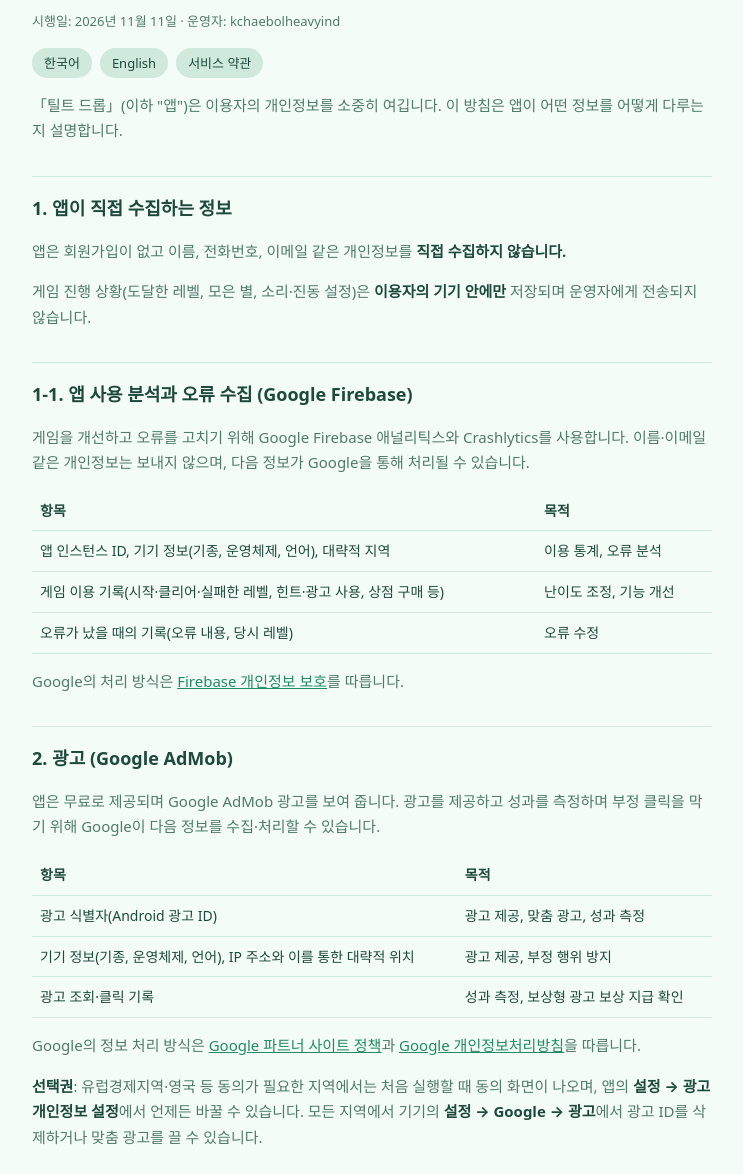
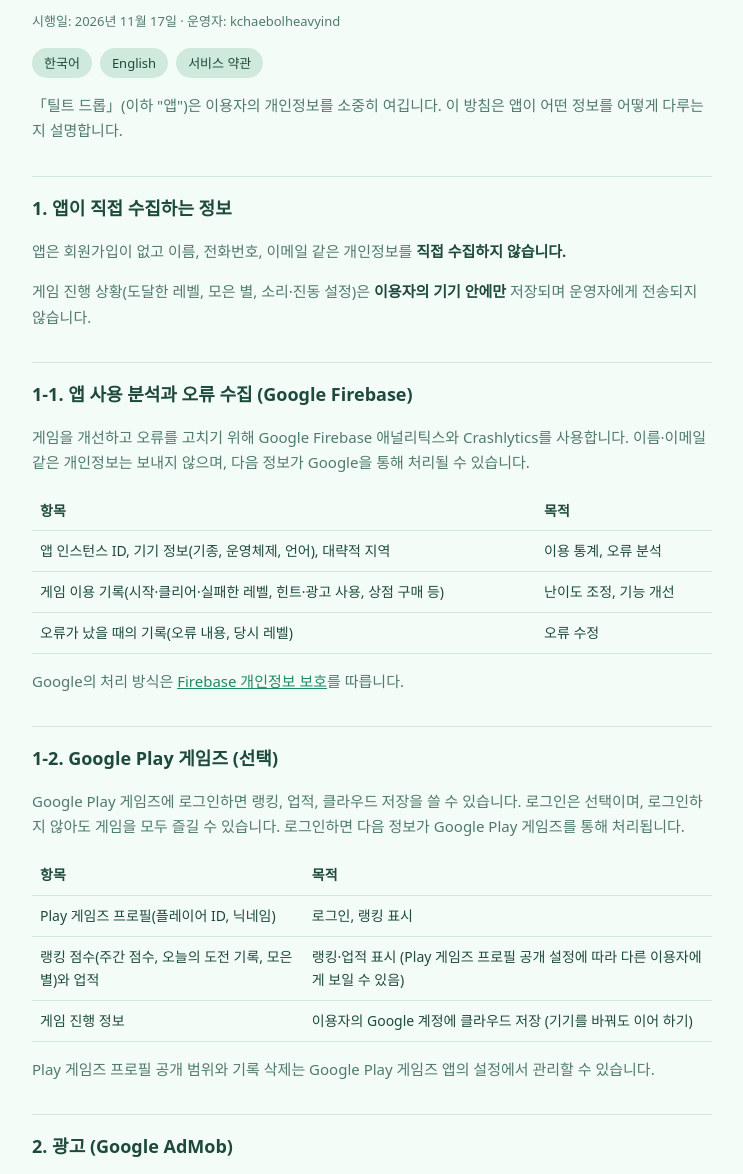
Before and after one commit to elkardian2/tilt-drop-privacy, a plain HTML site: page index.html in a window 1280 px wide. Shown: the part 69-1243 px from the top of the page, without its empty margins (268-1011 px from the left). Drawn offline with Linux system fonts and the light colour scheme.

Commit message:
개인정보처리방침: Google Play 게임즈 항목 추가
Co-Authored-By: Claude Opus 5.5 <noreply@anthropic.com>
Claude-Session: https://claude.ai/code/session_01T8273RvaGLUx5DTWsGLXjC

```diff
--- a/index.html
+++ b/index.html
@@ -25,7 +25,7 @@ th { color: var(--ink); }
 <body>
 <main>
 <h1>틸트 드롭 개인정보처리방침</h1>
-<p class="meta">시행일: 2026년 11월 11일 · 운영자: <span class="op">kchaebolheavyind</span></p>
+<p class="meta">시행일: 2026년 11월 17일 · 운영자: <span class="op">kchaebolheavyind</span></p>
 <div class="lang"><a href="#ko">한국어</a><a href="#en">English</a><a href="terms.html">서비스 약관</a></div>
 
 <section id="ko">
@@ -44,6 +44,16 @@ th { color: var(--ink); }
 <tr><td>오류가 났을 때의 기록(오류 내용, 당시 레벨)</td><td>오류 수정</td></tr>
 </table></div>
 <p>Google의 처리 방식은 <a href="https://firebase.google.com/support/privacy" target="_blank" rel="noopener">Firebase 개인정보 보호</a>를 따릅니다.</p>
+
+<h2>1-2. Google Play 게임즈 (선택)</h2>
+<p>Google Play 게임즈에 로그인하면 랭킹, 업적, 클라우드 저장을 쓸 수 있습니다. 로그인은 선택이며, 로그인하지 않아도 게임을 모두 즐길 수 있습니다. 로그인하면 다음 정보가 Google Play 게임즈를 통해 처리됩니다.</p>
+<div class="wrap"><table>
+<tr><th>항목</th><th>목적</th></tr>
+<tr><td>Play 게임즈 프로필(플레이어 ID, 닉네임)</td><td>로그인, 랭킹 표시</td></tr>
+<tr><td>랭킹 점수(주간 점수, 오늘의 도전 기록, 모은 별)와 업적</td><td>랭킹·업적 표시 (Play 게임즈 프로필 공개 설정에 따라 다른 이용자에게 보일 수 있음)</td></tr>
+<tr><td>게임 진행 정보</td><td>이용자의 Google 계정에 클라우드 저장 (기기를 바꿔도 이어 하기)</td></tr>
+</table></div>
+<p>Play 게임즈 프로필 공개 범위와 기록 삭제는 Google Play 게임즈 앱의 설정에서 관리할 수 있습니다.</p>
 
 <h2>2. 광고 (Google AdMob)</h2>
 <p>앱은 무료로 제공되며 Google AdMob 광고를 보여 줍니다. 광고를 제공하고 성과를 측정하며 부정 클릭을 막기 위해 Google이 다음 정보를 수집·처리할 수 있습니다.</p>
@@ -74,9 +84,10 @@ th { color: var(--ink); }
 
 <section id="en">
 <h2 style="border-top-width:3px">Tilt Drop Privacy Policy (English)</h2>
-<p class="meta">Effective: November 11, 2026 · Operator: <span class="op">kchaebolheavyind</span></p>
+<p class="meta">Effective: November 17, 2026 · Operator: <span class="op">kchaebolheavyind</span></p>
 <p><strong>Information we collect directly.</strong> Tilt Drop has no accounts and does not collect your name, phone number, email or other personal information. Game progress (levels, stars, sound and vibration settings) is stored only on your device and is never sent to us.</p>
 <p><strong>App analytics and crash reports (Google Firebase).</strong> To improve the game and fix bugs we use Google Firebase Analytics and Crashlytics. No name or email is sent. Google may process an app instance ID, device information (model, OS, language), approximate region, gameplay events (levels started, cleared or failed, hint and ad use, shop purchases) and crash details (error message, current level). See <a href="https://firebase.google.com/support/privacy" target="_blank" rel="noopener">Firebase privacy</a>.</p>
+<p><strong>Google Play Games (optional).</strong> If you sign in to Google Play Games you can use rankings, achievements and cloud save. Signing in is optional and the whole game can be played without it. When signed in, your Play Games profile (player ID and nickname), ranking scores (weekly score, daily challenge record, total stars) and achievements are processed by Google Play Games and may be visible to others depending on your Play Games profile settings, and your game progress is saved to your Google account. You can manage profile visibility and delete records in the Google Play Games settings.</p>
 <p><strong>Advertising (Google AdMob).</strong> The app is free and shows ads from Google AdMob. To serve and measure ads and prevent fraud, Google may collect and process your advertising ID, device information (model, OS, language), IP address and approximate location derived from it, and ad view and click events. See <a href="https://policies.google.com/technologies/partner-sites" target="_blank" rel="noopener">how Google uses information from partner apps</a> and the <a href="https://policies.google.com/privacy" target="_blank" rel="noopener">Google Privacy Policy</a>.</p>
 <p><strong>Your choices.</strong> In regions that require consent (such as the EEA and UK) a consent form appears on first launch, and you can change it any time in <strong>Settings → Ad privacy settings</strong> in the app. Anywhere, you can reset or delete your advertising ID or opt out of personalized ads in your device's <strong>Settings → Google → Ads</strong>.</p>
 <p><strong>Children.</strong> The app is not directed to children under 13, and we do not knowingly collect their information.</p>
```
